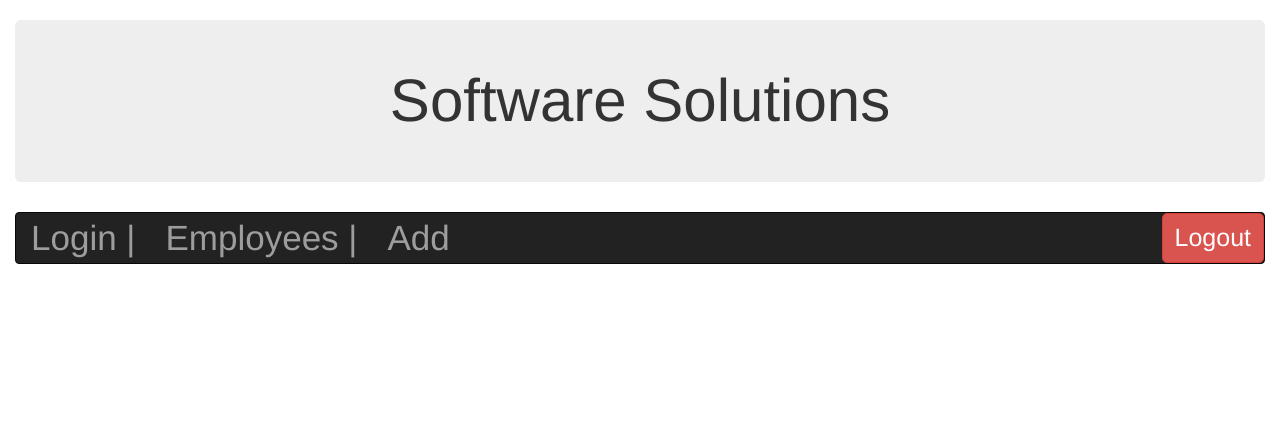
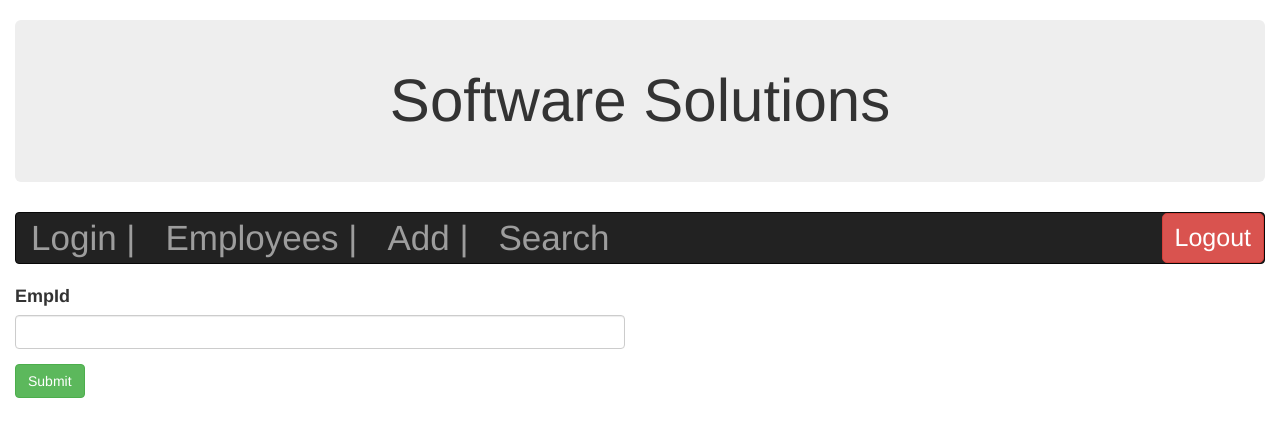
Before and after one commit to Ramesh204/Angular6, an Angular app: page /search in a window 1280 px wide. Before the commit this address led to /. Shown: the top 436 px of the page. Built offline with nearby package versions, Linux system fonts and the light colour scheme; sample sign-in values are in the browser's storage.

Commit message:
serach func added

```diff
--- a/src/app/app-routing.module.ts
+++ b/src/app/app-routing.module.ts
@@ -4,12 +4,15 @@ import { EmployeeListComponent } from './employee-list/employee-list.component';
 import { CreateEmployeeComponent } from './create-employee/create-employee.component';
 import { LoginComponent } from './login/login.component';
 import { LoggedInGuard } from './logged-in.guard';
+import { SearchComponent } from './search/search.component';
 
 const routes: Routes = [
   {path:'',redirectTo:'login',pathMatch:'full'},
   {path:'employee', component:EmployeeListComponent,canActivate:[LoggedInGuard]},
   {path:'add', component:CreateEmployeeComponent,canActivate:[LoggedInGuard]},
-  {path:'login',component:LoginComponent}
+  {path:'login',component:LoginComponent},
+  {path:'search',component:SearchComponent,canActivate:[LoggedInGuard]}
+
 ];
 
 @NgModule({
--- a/src/app/app.component.html
+++ b/src/app/app.component.html
@@ -9,7 +9,8 @@
   <nav class="navbar navbar-inverse">
     <a class="navbar-brand" [routerLink]="['/login']">Login |</a>
     <a class="navbar-brand" [routerLink]="['/employee']">Employees |</a>
-    <a class="navbar-brand" [routerLink]="['/add']">Add</a>
+    <a class="navbar-brand" [routerLink]="['/add']">Add |</a>
+    <a class="navbar-brand" [routerLink]="['/search']">Search</a>
 
 
 
--- a/src/app/app.module.ts
+++ b/src/app/app.module.ts
@@ -10,6 +10,7 @@ import { CreateEmployeeComponent } from './create-employee/create-employee.compo
 import { EmployeeListComponent } from './employee-list/employee-list.component';
 import { EmployeeDetailsComponent } from './employee-details/employee-details.component';
 import { LoginComponent } from './login/login.component';
+import { SearchComponent } from './search/search.component';
 
 
 @NgModule({
@@ -18,7 +19,8 @@ import { LoginComponent } from './login/login.component';
     CreateEmployeeComponent,
     EmployeeListComponent,
     EmployeeDetailsComponent,
-    LoginComponent
+    LoginComponent,
+    SearchComponent
   ],
   imports: [
     BrowserModule,
--- a/src/app/employee.service.ts
+++ b/src/app/employee.service.ts
@@ -20,6 +20,10 @@ export class EmployeeService {
     return this.http.get(`${this.baseUrl}`+`/all`);
   }
 
+  getEmployeeById(id:number):Observable<any>{
+    return this.http.get(`${this.baseUrl}`+`/${id}`);
+  }
+
   updateEmplyoee(id:number,value:any):Observable<Object>{
    return this.http.put(`${this.baseUrl}`+`/update`+`/${id}`,value);
   }
--- a/src/app/login/login.component.html
+++ b/src/app/login/login.component.html
@@ -13,7 +13,7 @@
 
   <div class="form-group ">
     <label for="password">PassWord:</label>
-    <input class="form-control" name="password" #password>
+    <input type="password" class="form-control" name="password" #password>
   </div>
 
   <button type="submit" class="btn btn-success" (click)="login(username.value,password.value)">
--- /dev/null
+++ b/src/app/search/search.component.html
@@ -0,0 +1,33 @@
+<form class="container-fluid col-lg-6" >
+  <div class="form-group">
+    <label for="empid">EmpId</label>
+    <input type="number" class="form-control" id="empid" #empid>
+  </div>
+
+  <button type="submit" class="btn btn-success" (click)="getEmp(empid.value)">Submit</button>
+
+</form>
+
+
+
+<div  *ngIf="employee"  class="container">
+  <table class="table">
+      <thead>
+          <tr>
+            <th>FirstName</th>
+            <th>LastName</th>
+            <th>EmailAddress</th>
+            <th>PhoneNumber</th>
+          </tr>
+
+        </thead>
+    <tbody>
+      <tr class="info">
+        <td>{{employee.firstName}}</td>
+        <td>{{employee.lastName}}</td>
+        <td>{{employee.emailAddress}}</td>
+        <td>{{employee.phoneNumber}}</td>
+      </tr>
+    </tbody>
+  </table>
+</div>
--- /dev/null
+++ b/src/app/search/search.component.ts
@@ -0,0 +1,25 @@
+import { Component, OnInit, Input } from '@angular/core';
+import { Observable } from 'rxjs';
+import { Employee } from '../employee';
+import { EmployeeService } from '../employee.service';
+
+@Component({
+  selector: 'app-search',
+  templateUrl: './search.component.html',
+  styleUrls: ['./search.component.css']
+})
+export class SearchComponent implements OnInit {
+
+  id : number;
+  employee : Employee;
+
+  constructor(private employeeService:EmployeeService) { }
+
+  ngOnInit() {
+  }
+
+  getEmp(id:number){
+    console.log(id);
+    return this.employeeService.getEmployeeById(id).subscribe(data=>this.employee=data,error=>console.log(error));
+  }
+}
```
Also changed, not shown: src/app/search/search.component.css (added), 1 other file (tests, documents, lock files or other folders).
